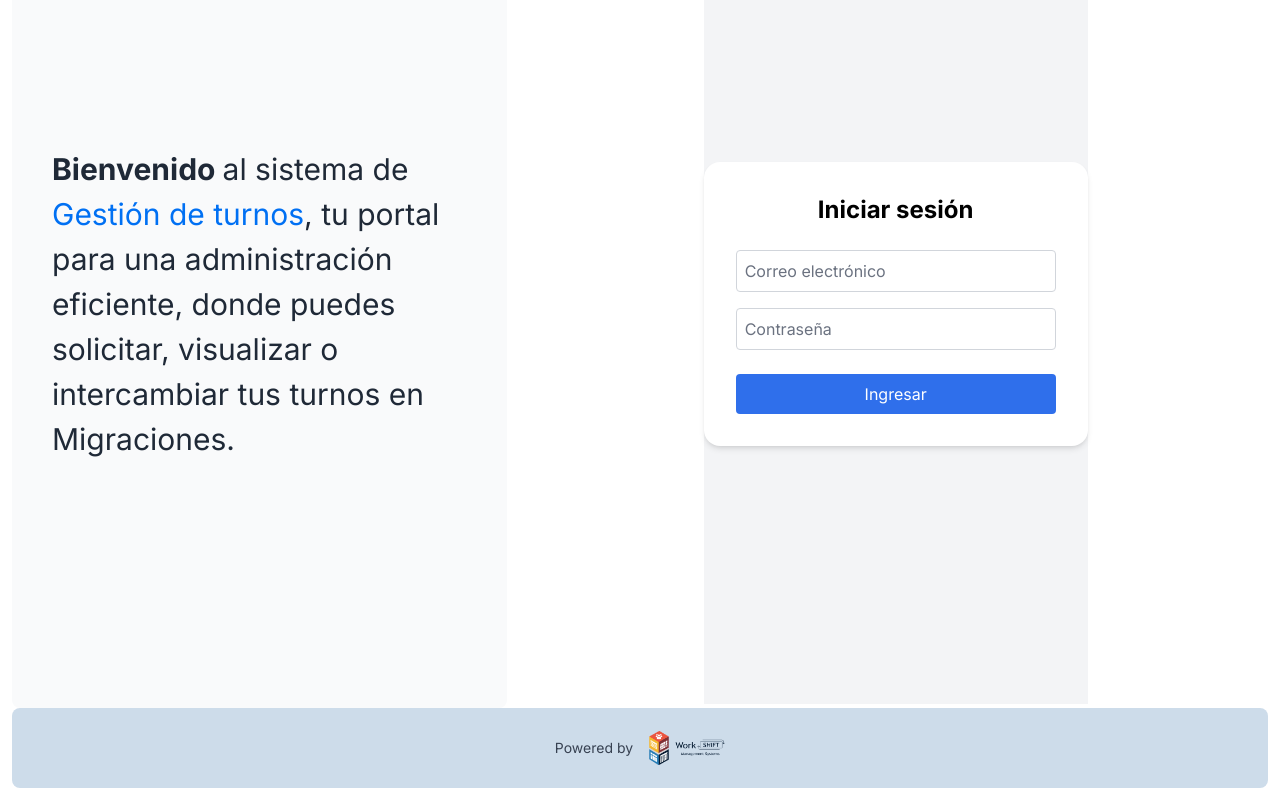
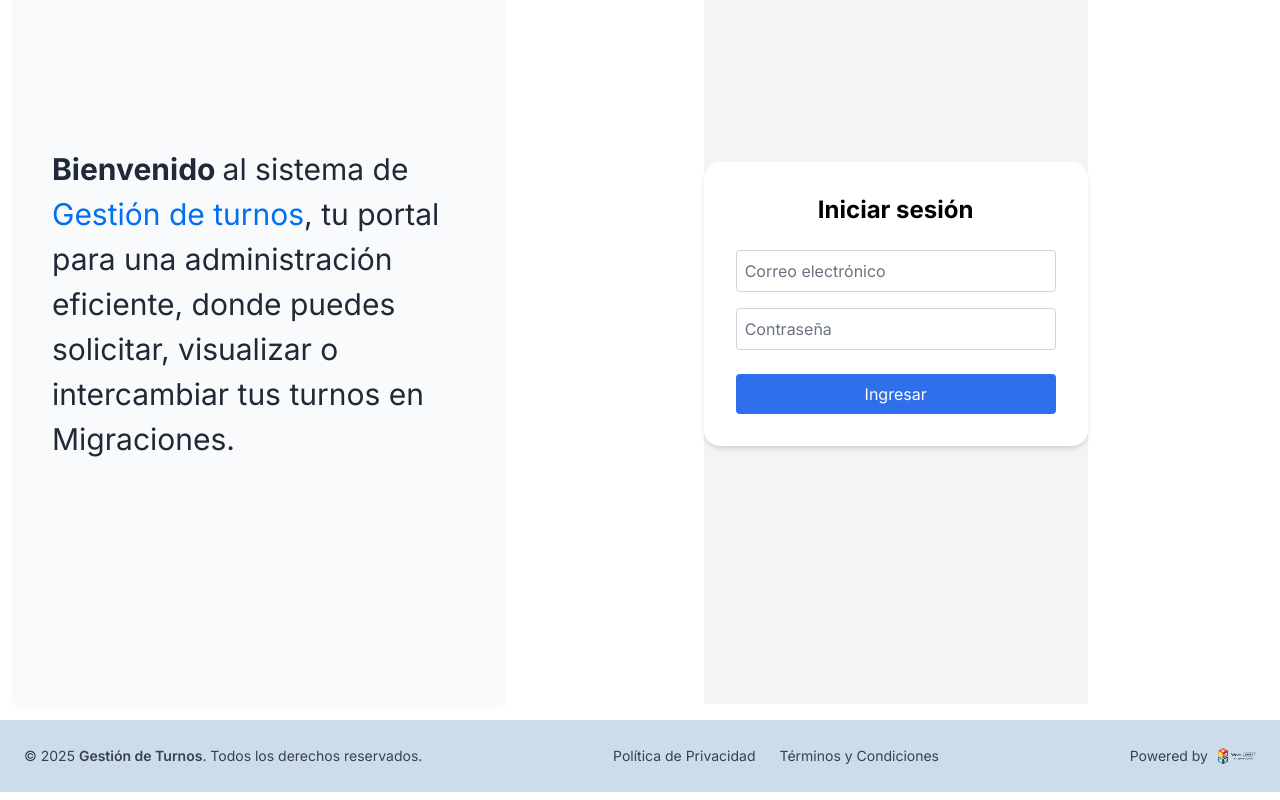
Before and after one commit to WorkShift-ISSD/workshift-ui, a Next.js app: page / in a window 1280 px wide. Shown: the part 276-1076 px from the top of the page. Built offline with nearby package versions, Linux system fonts and the light colour scheme.

Commit message:
footer added

```diff
--- /dev/null
+++ b/app/components/Footer.tsx
@@ -0,0 +1,34 @@
+"use client";
+
+import Link from "next/link";
+import WSMSLogo from "@/app/ui/WSMSLogo";
+
+export default function Footer() {
+  return (
+    <footer
+      className="flex flex-col md:flex-row items-center justify-between gap-4 px-6 py-4 bg-[#cddcea] text-gray-700"
+    >
+      {/* 🔹 Sección izquierda */}
+      <div className="text-sm text-center md:text-left">
+        © {new Date().getFullYear()} <span className="font-semibold">Gestión de Turnos</span>.
+        Todos los derechos reservados.
+      </div>
+
+      {/* 🔹 Sección central */}
+      <div className="flex items-center gap-6 text-sm">
+        <Link href="/privacy" className="hover:text-blue-600 transition">
+          Política de Privacidad
+        </Link>
+        <Link href="/terms" className="hover:text-blue-600 transition">
+          Términos y Condiciones
+        </Link>
+      </div>
+
+      {/* 🔹 Sección derecha */}
+      <div className="flex items-center justify-center gap-2">
+        <span className="text-sm">Powered by</span>
+        <WSMSLogo className="h-10 w-10" />
+      </div>
+    </footer>
+  );
+}
--- a/app/dashboard/layout.tsx
+++ b/app/dashboard/layout.tsx
@@ -1,4 +1,5 @@
 import SideNav from '@/app/ui/dashboard/sidenav';
+import Footer from '../components/Footer';
 
 export default function Layout({ children }: { children: React.ReactNode }) {
   return (
@@ -7,6 +8,7 @@ export default function Layout({ children }: { children: React.ReactNode }) {
         <SideNav />
       </div>
       <div className="flex-grow p-6 md:overflow-y-auto md:p-12">{children}</div>
+
     </div>
   );
 }
--- a/app/dashboard/personal/page.tsx
+++ b/app/dashboard/personal/page.tsx
@@ -733,11 +733,11 @@ if (searchTerm) {
       )}
 
             {/* Marca de agua */}
-            <div className="flex items-center justify-center mt-8 gap-x-0">
+            {/* <div className="flex items-center justify-center mt-8 gap-x-0">
               <span className="text-sm text-gray-700 flex items-center">Powered by
               <WSMSLogo className="h-20 w-20 ml-3" />
               </span>
-            </div>
+            </div> */}
           </div>
   );
 }
--- a/app/layout.tsx
+++ b/app/layout.tsx
@@ -1,10 +1,12 @@
 import '@/app/ui/global.css';
 import { inter } from '@/app/ui/fonts';
+import Footer from './components/Footer';
 
 export default function RootLayout({ children }: { children: React.ReactNode }) {
   return (
     <html lang="en">
       <body className={`${inter.className} antialiased`}>{children}</body>
+      <Footer/>
     </html>
   );
 }
--- a/app/page.tsx
+++ b/app/page.tsx
@@ -6,6 +6,7 @@ import { inter } from './ui/fonts';
 import LoginForm from './components/LoginForm';
 import MigraLogo from '@/app/ui/MigraLogo';
 import WSMSLogo from '@/app/ui/WSMSLogo';
+import Footer from './components/Footer';
 
 export default function Page() {
   return (
@@ -30,14 +31,15 @@ export default function Page() {
           <LoginForm/>
         </div>
       </div>
-    <div className="flex items-center justify-center align-center h-15 shrink-0 rounded-lg p-4 md:h-20"
+    {/* <div className="flex items-center justify-center align-center h-15 shrink-0 rounded-lg p-4 md:h-20"
       style={{ backgroundColor: '#cddcea' }}>
         <div className="flex items-center justify-center mt- gap-x-0">
                       <span className="text-sm text-gray-700 flex  items-center">Powered by
                       <WSMSLogo className="h-20 w-20 ml-3" />
                       </span>
                     </div>
-      </div>
+      </div> */}
+
 
     </main>
   );
```
